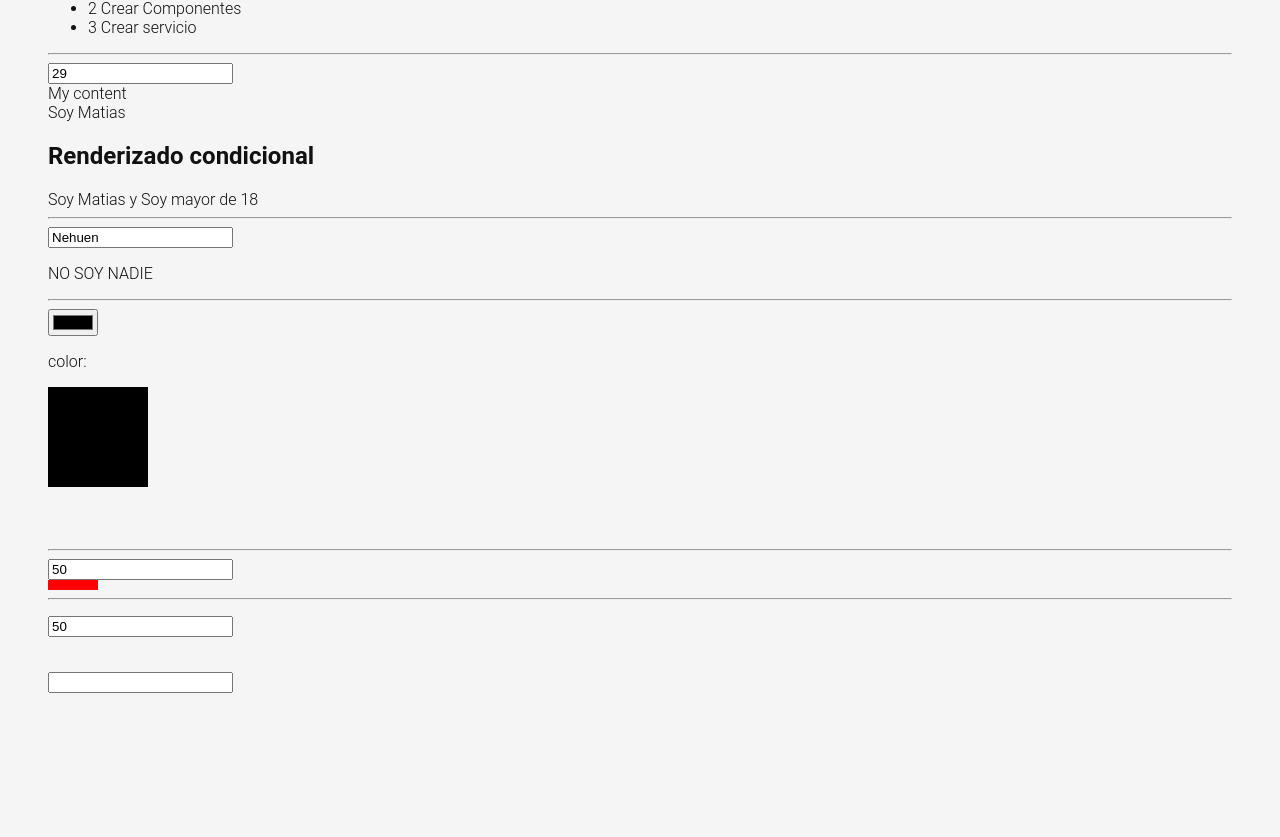
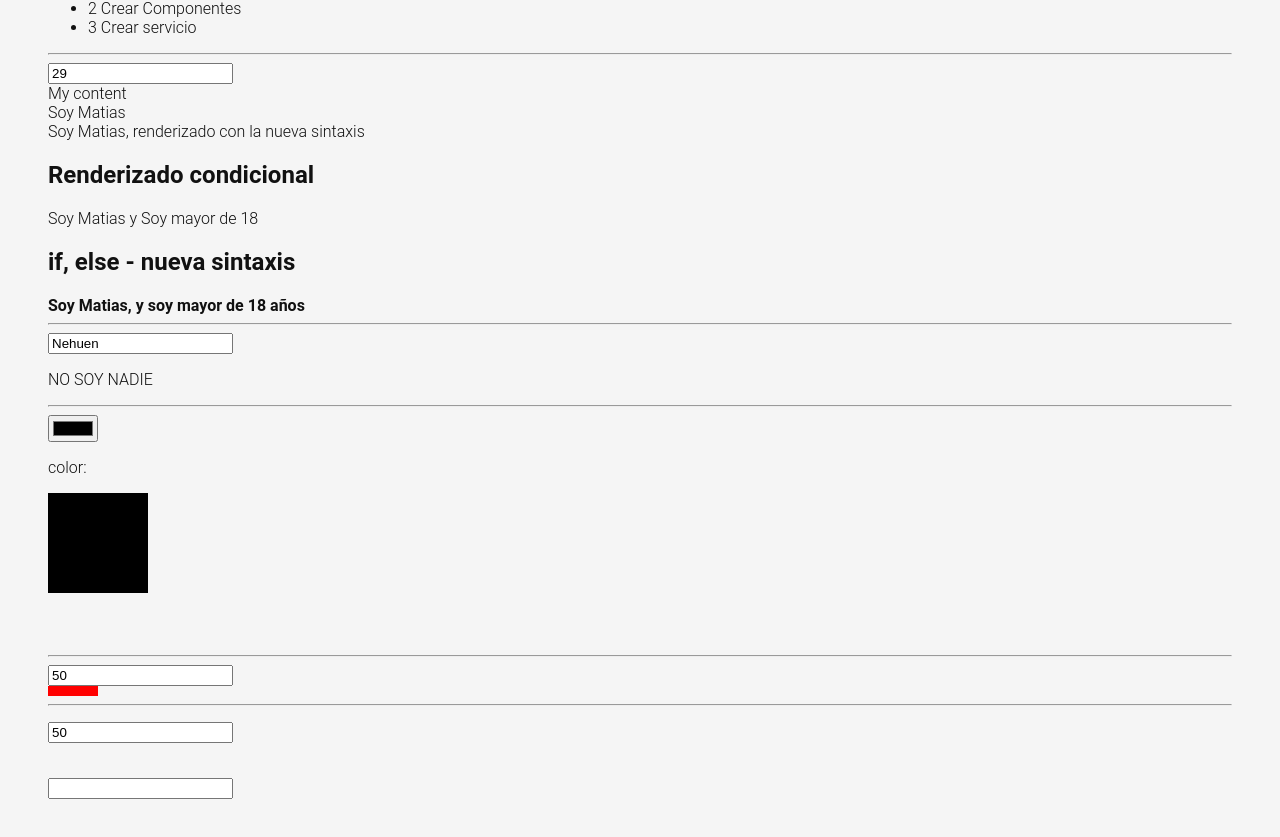
Before and after one commit to MNATorres/cursoAngular, an Angular app: page /labs in a window 1280 px wide. Shown: the part 1806-2643 px from the top of the page. Before the commit the page ends 2563 px from the top, so only its background shows below. Built offline with nearby package versions, Linux system fonts and the light colour scheme.

Commit message:
nueva sintaxis if, else

```diff
--- a/src/app/pages/labs/labs.component.html
+++ b/src/app/pages/labs/labs.component.html
@@ -64,11 +64,25 @@
   <input type="number" [value]="person().age" (change)="changeAge($event)" />
   <div *ngIf="1 === 1">My content</div>
   <div *ngIf="name() === 'Matias'">Soy Matias</div>
+
+  <!-- nueva sintaxis de if -->
+  @if (name() === 'Matias'){
+  <div>Soy Matias, renderizado con la nueva sintaxis</div>
+  }
+
   <h2>Renderizado condicional</h2>
   <div *ngIf="person().name === 'Nehuen' && person().age > 18; else elseBlock">
     Soy Matias y Soy mayor de 18
   </div>
   <ng-template #elseBlock> Soy Nehuen y soy menor de 18 </ng-template>
+  <!-- nueva sintaxis de if, else -->
+
+  <h2>if, else - nueva sintaxis</h2>
+  @if(person().name === 'Nehuen' && person().age > 18){
+  <strong>Soy Matias, y soy mayor de 18 años</strong>
+  } @else {
+  <i>Soy Matias, y soy menor de edad</i>
+  }
 
   <hr />
   <input type="text" [value]="person().name" (change)="changeName($event)" />
```
